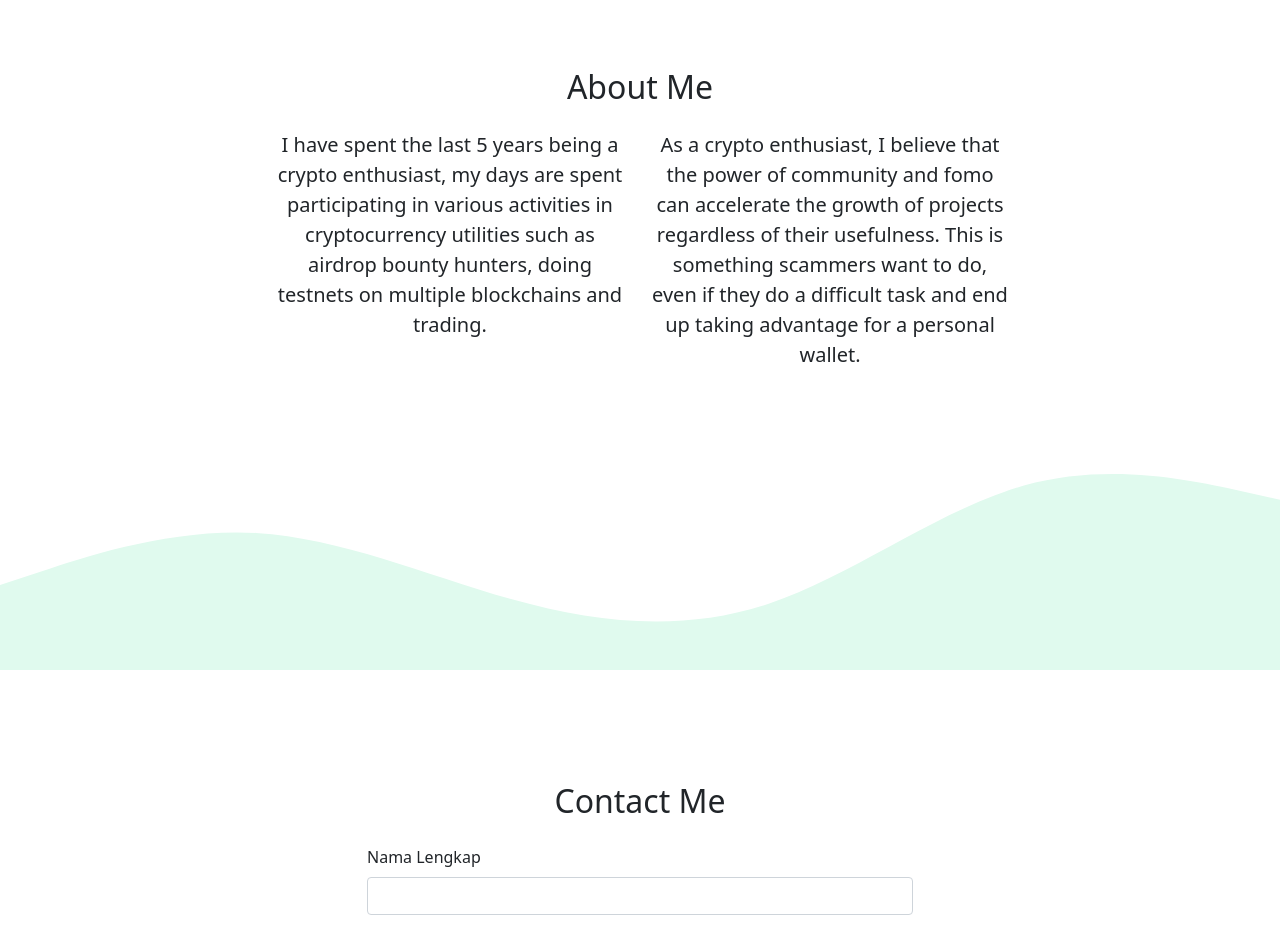
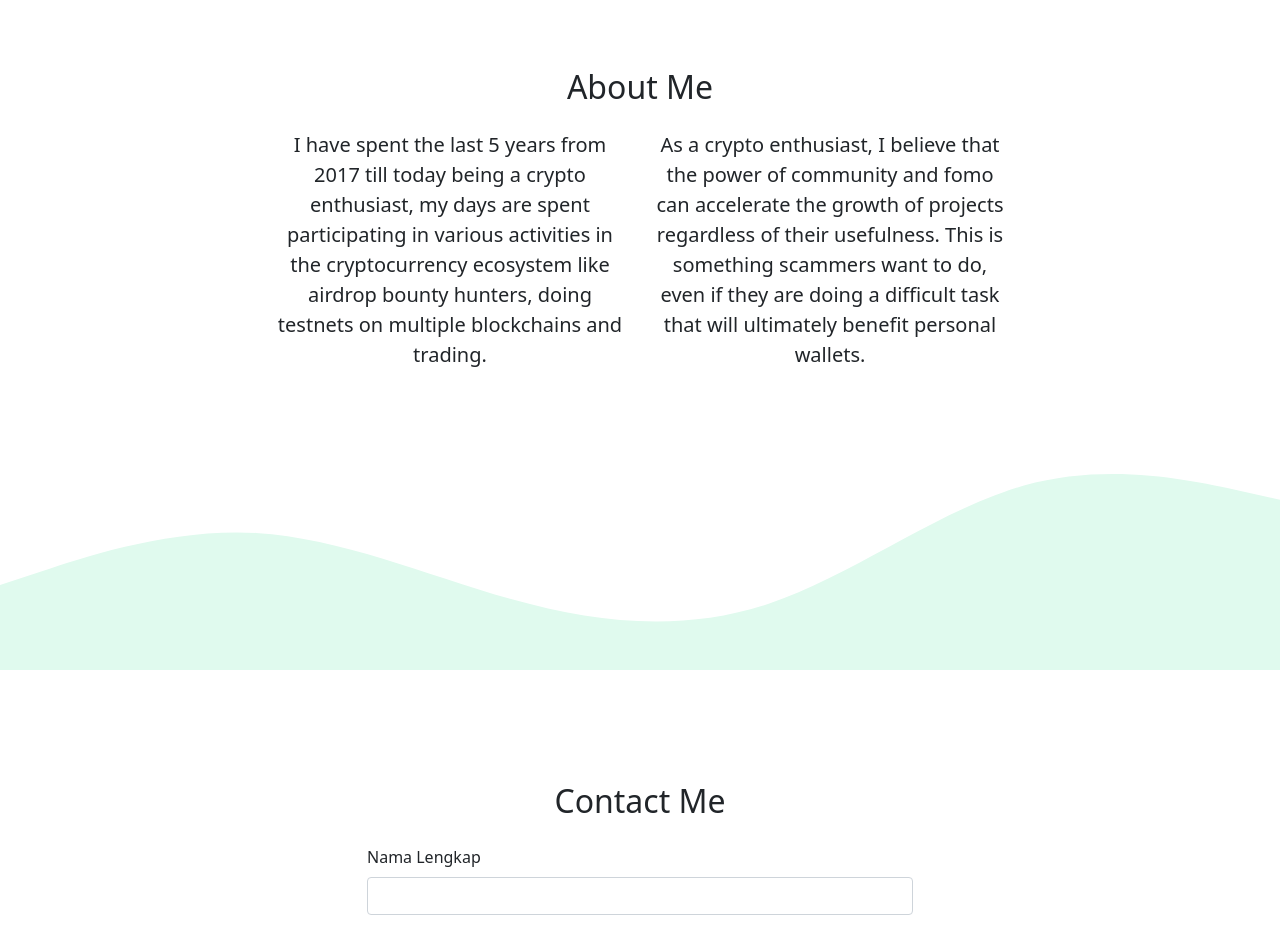
Before and after one commit to askudotid/askudotid.github.io, a plain HTML site: page index.html in a window 1280 px wide. Shown: the part 780-1710 px from the top of the page. Drawn offline with nearby package versions, Linux system fonts and the light colour scheme.

Commit message:
mengganti kata-kata di menu about

```diff
--- a/index.html
+++ b/index.html
@@ -10,6 +10,9 @@
 
     <!-- Bootstrap Icon -->
     <link rel="stylesheet" href="https://cdn.jsdelivr.net/npm/bootstrap-icons@1.7.2/font/bootstrap-icons.css" />
+
+    <!-- AOS -->
+    <link rel="stylesheet" href="https://unpkg.com/aos@next/dist/aos.css" />
 
     <!-- My CSS -->
     <link rel="stylesheet" href="style.css" />
@@ -67,13 +70,14 @@
         <div class="row justify-content-center fs-5 text-center">
           <div class="col-md-4">
             <p>
-              I have spent the last 5 years being a crypto enthusiast, my days are spent participating in various activities in cryptocurrency utilities such as airdrop bounty hunters, doing testnets on multiple blockchains and trading.
+              I have spent the last 5 years from 2017 till today being a crypto enthusiast, my days are spent participating in various activities in the cryptocurrency ecosystem like airdrop bounty hunters, doing testnets on multiple
+              blockchains and trading.
             </p>
           </div>
           <div class="col-md-4">
             <p>
-              As a crypto enthusiast, I believe that the power of community and fomo can accelerate the growth of projects regardless of their usefulness. This is something scammers want to do, even if they do a difficult task and end up
-              taking advantage for a personal wallet.
+              As a crypto enthusiast, I believe that the power of community and fomo can accelerate the growth of projects regardless of their usefulness. This is something scammers want to do, even if they are doing a difficult task that
+              will ultimately benefit personal wallets.
             </p>
           </div>
         </div>
@@ -142,6 +146,11 @@
 
     <script src="https://cdn.jsdelivr.net/npm/bootstrap@5.1.3/dist/js/bootstrap.bundle.min.js" integrity="sha384-ka7Sk0Gln4gmtz2MlQnikT1wXgYsOg+OMhuP+IlRH9sENBO0LRn5q+8nbTov4+1p" crossorigin="anonymous"></script>
 
+    <script src="https://unpkg.com/aos@next/dist/aos.js"></script>
+    <script>
+      AOS.init();
+    </script>
+
     <script>
       const scriptURL = "https://script.google.com/macros/s/AKfycbxKq7nH4tLVRRkVcmktlYO8oAOTrr9ifmRusuUIjtOW5zbVGMappCOp9gy_ezOAKRai0Q/exec";
       const form = document.forms["wpu-contact-form"];
```
